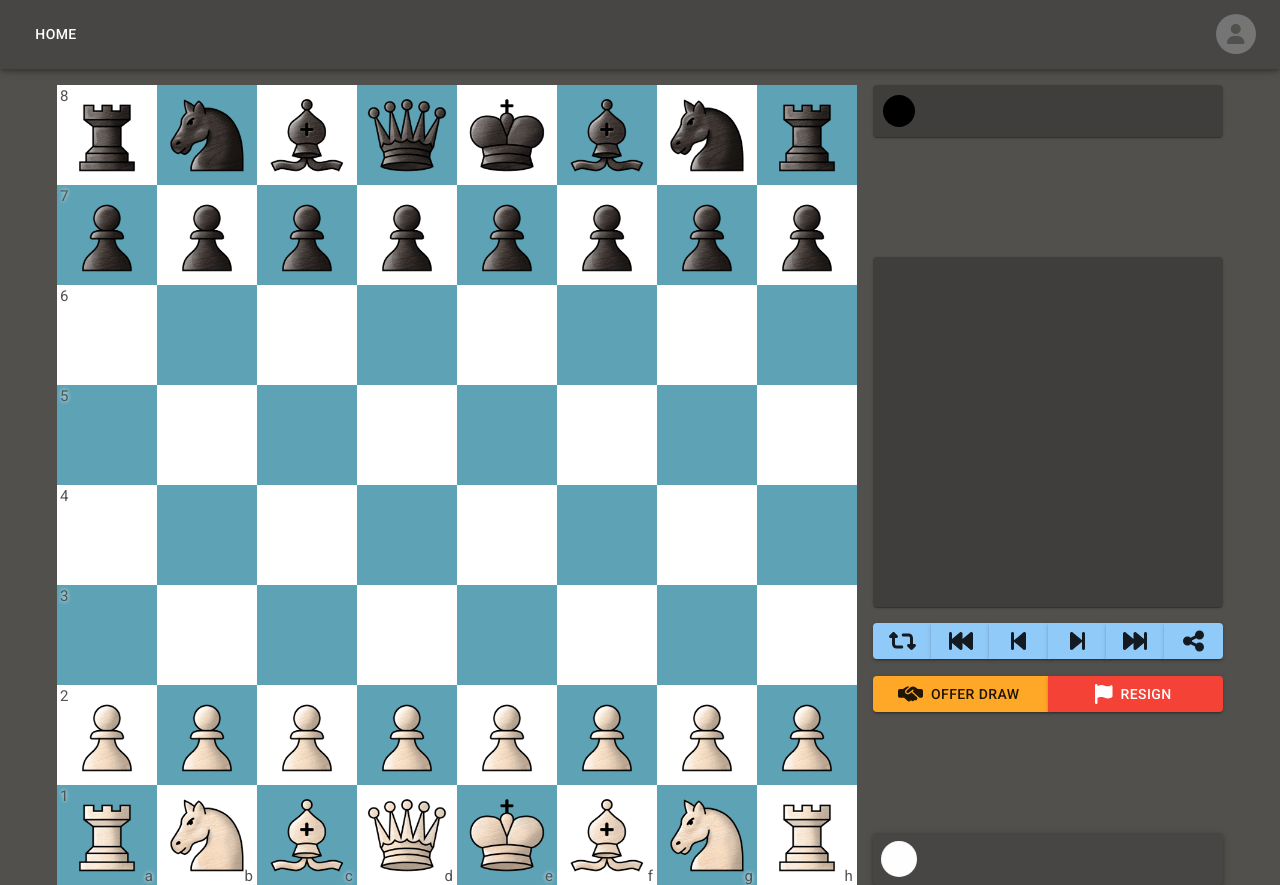
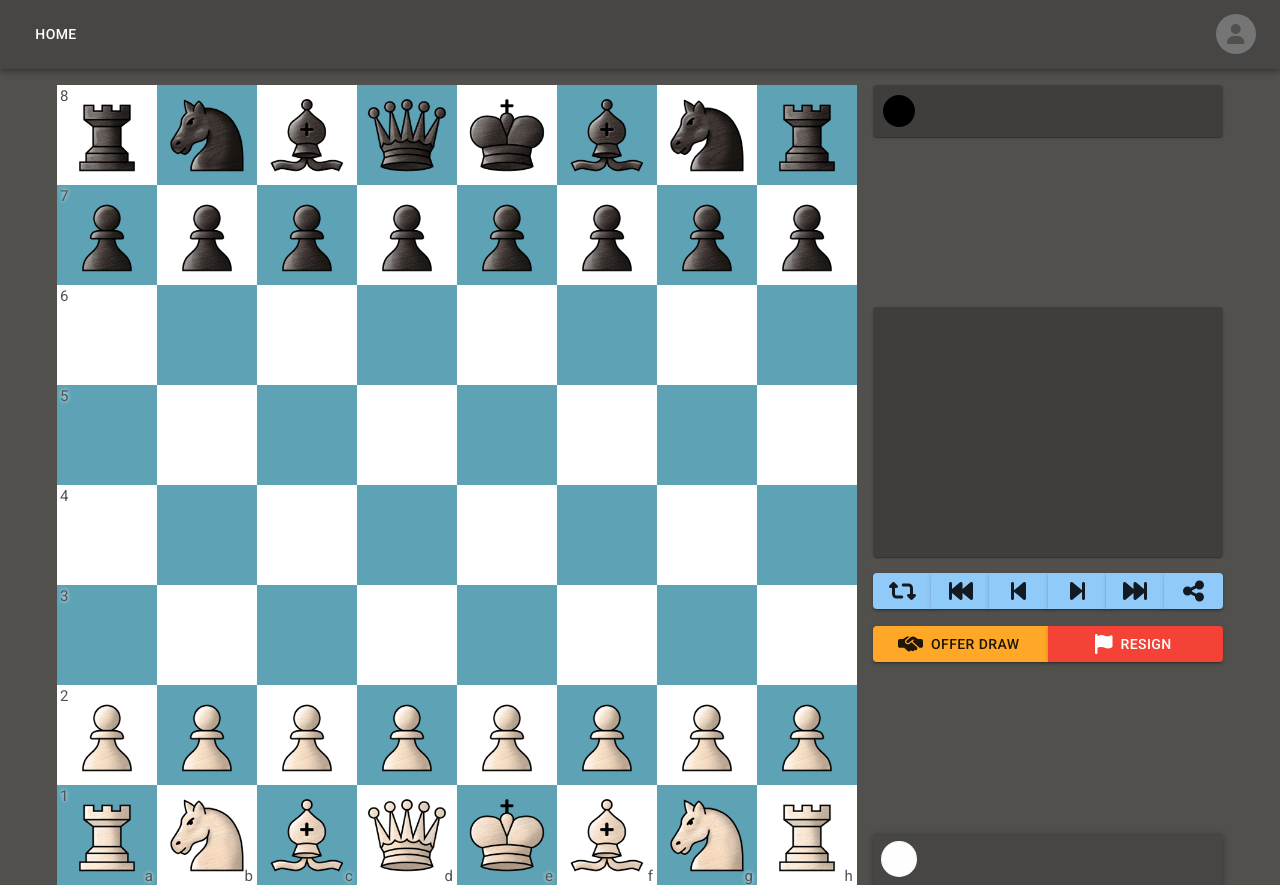
Before and after one commit to HeBuguM/react-chess, a React (Create React App) app: page / in a window 1280 px wide. Built offline with nearby package versions, Linux system fonts and the light colour scheme.

Commit message:
FEN History

```diff
--- a/src/components/Notation/Notation.css
+++ b/src/components/Notation/Notation.css
@@ -2,7 +2,8 @@
     display: flex;
     flex-wrap: wrap;
     flex-direction: row;
-    height: 350px;
+    min-height: 250px;
+    max-height: 350px;
     align-content: flex-start;
     color: #bcbcbb;
     overflow: auto;
--- a/src/components/Notation/Notation.tsx
+++ b/src/components/Notation/Notation.tsx
@@ -1,10 +1,10 @@
 import { Paper } from "@mui/material";
-import { GameScore } from "../../Constants";
+import { GameScore, MoveHistory } from "../../Constants";
 import "./Notation.css";
 
 interface Props {
-    moves: Array<string>;
-    score: GameScore
+    moves: MoveHistory[];
+    score: GameScore;
 }
 
 export default function Notation ({ moves, score }: Props){
@@ -19,15 +19,15 @@ export default function Notation ({ moves, score }: Props){
             {full_moves.map((moves,i) =>
                 <div className="fullMove" key={i}>
                     <div className="moveNo">{i+1}</div>
-                    <div className="moveWhite">{moves[0]}</div>
-                    <div className="moveBlack">{moves[1]}</div>
+                    <div className="moveWhite" title={moves[0].FEN} onClick={() => {navigator.clipboard.writeText(moves[0].FEN)}}>{moves[0].notation}</div>
+                    <div className="moveBlack" title={moves[1] ? moves[1].FEN : ""} onClick={() => {navigator.clipboard.writeText(moves[1] && moves[1].FEN)}}>{moves[1] && moves[1].notation}</div>
                 </div>
             )}
         </Paper>
         { score.type &&
-            <Paper sx={{marginTop: 2, padding: "5px",textAlign: "center",backgroundColor: score.black > score.white ? "black" : (score.white > score.black ? "white" : "") }}>
+            <Paper sx={{marginTop: 2, padding: "5px",textAlign: "center",color: score.white > score.black ? "black" : "",backgroundColor: score.black > score.white ? "black" : (score.white > score.black ? "white" : "") }}>
                 <div style={{fontSize: '1.5em'}}>
-                    {score.white === 0.5 ? '½' : score.white}-{score.black === 0.5 ? '½' : score.white}
+                    {score.white === 0.5 ? '½' : score.white}-{score.black === 0.5 ? '½' : score.black}
                 </div>
                 <div>
                     {score.black > score.white ? "Black Wins" : (score.white > score.black ? "White Wins" : "Draw")}  •  {score.type}
```
